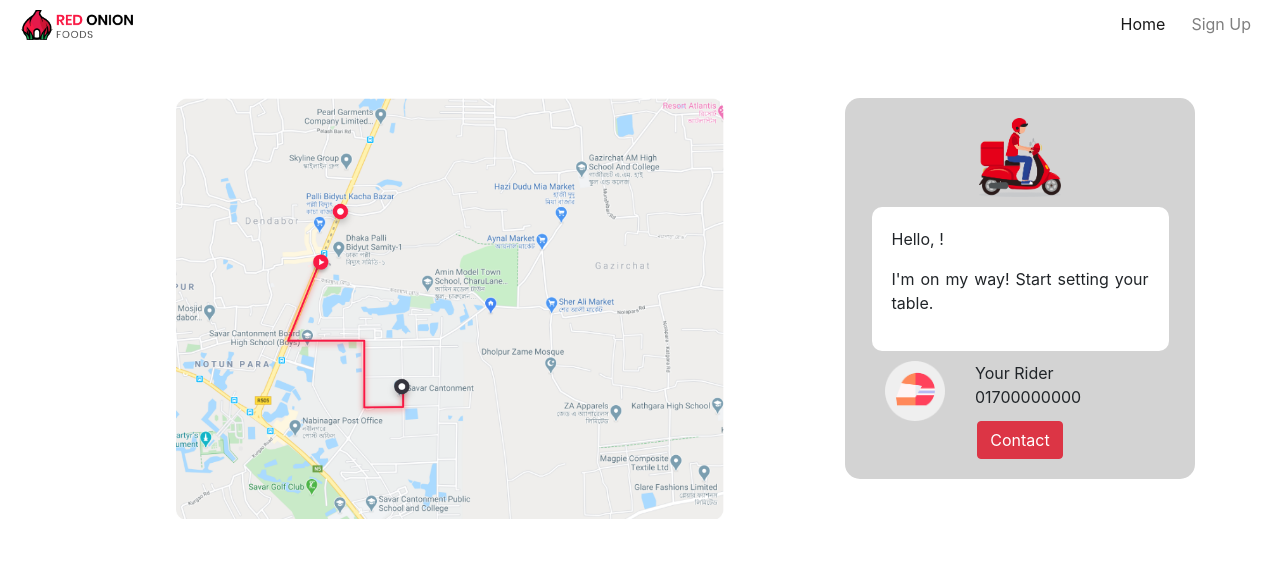
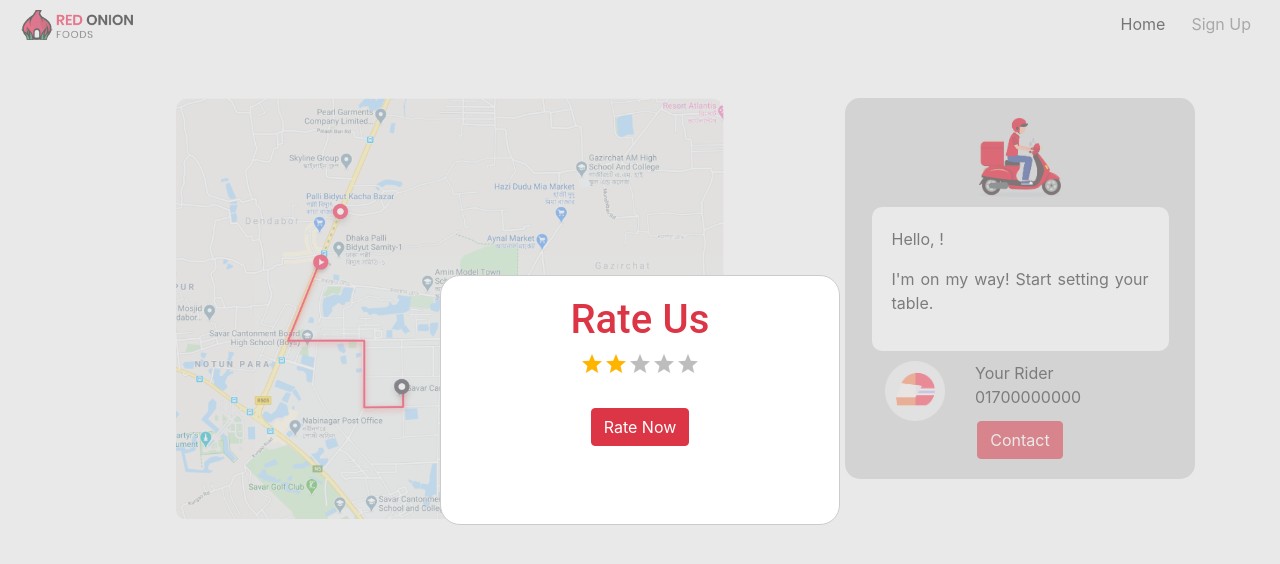
Before and after one commit to sifatMoonjerin/red-onion-foods, a React (Create React App) app: page /tracking in a window 1280 px wide. Shown: the top 564 px of the page. Built offline with nearby package versions, Linux system fonts and the light colour scheme; no server answers.

Commit message:
checkout form formatted

```diff
--- a/package.json
+++ b/package.json
@@ -6,6 +6,8 @@
     "@fortawesome/fontawesome-svg-core": "^1.2.27",
     "@fortawesome/free-solid-svg-icons": "^5.12.1",
     "@fortawesome/react-fontawesome": "^0.1.9",
+    "@material-ui/core": "^4.9.9",
+    "@material-ui/lab": "^4.0.0-alpha.48",
     "@stripe/react-stripe-js": "^1.1.2",
     "@stripe/stripe-js": "^1.3.1",
     "@testing-library/jest-dom": "^4.2.4",
@@ -17,6 +19,7 @@
     "react-bootstrap": "^1.0.0-beta.17",
     "react-dom": "^16.13.1",
     "react-hook-form": "^5.1.1",
+    "react-modal": "^3.11.2",
     "react-router-dom": "^5.1.2",
     "react-scripts": "^3.4.1"
   },
--- a/src/components/CheckoutForm/CheckoutForm.js
+++ b/src/components/CheckoutForm/CheckoutForm.js
@@ -7,6 +7,21 @@ import {
 } from '@stripe/react-stripe-js';
 
 const CheckoutForm = (props) => {
+  const CARD_STYLES = {
+    style: {
+      base: {
+        fontSize: '18px',
+        color: '#424770',
+        '::placeholder': {
+          color: '#aab7c4',
+        },
+      },
+      invalid: {
+        color: '#9e2146',
+      },
+    }
+  }
+
   const [paymentError, setPaymentError] = useState(null)
   const [paymentSuccess, setPaymentSuccess] = useState(null)
   const [orderId, setOrderId] = useState('')
@@ -51,7 +66,8 @@ const CheckoutForm = (props) => {
 
   return (
     <form style={{marginTop:'20px'}} onSubmit={handleSubmit}>
-      <CardElement/>
+      <h6 className="text-danger">Card Details</h6>
+      <CardElement options={CARD_STYLES} />
       { paymentError && <p style={{color: 'red'}}>{paymentError}</p>}
       { !paymentSuccess && <button className="btn btn-danger address-btn" type="submit" disabled={!stripe || props.deactBtn}>
         Place Order
--- /dev/null
+++ b/src/components/RatingForm/RatingForm.js
@@ -0,0 +1,61 @@
+import React from 'react';
+import Rating from '@material-ui/lab/Rating';
+import Typography from '@material-ui/core/Typography';
+import Box from '@material-ui/core/Box';
+import Modal from 'react-modal';
+
+Modal.setAppElement('#root')
+const RatingForm = () => {
+    const [value, setValue] = React.useState(2);
+    const [modalIsOpen, setModalIsOpen] = React.useState(true);
+
+    const closeModal = () => {
+        setModalIsOpen(false)
+    }
+
+    const handleRating = () => {
+        closeModal()
+    }
+
+    return (
+        <div>
+            <Modal
+                isOpen={modalIsOpen}
+                onRequestClose={closeModal}
+                style={{
+                    overlay:{
+                        background: "rgba(211,211,211,0.5)"
+                    },
+                    content:{
+                        height:'250px',
+                        width: '400px',
+                        textAlign: 'center',
+                        borderRadius: '20px',
+                        margin: 'auto'
+                    }
+                }}
+            >
+
+                <Box component="fieldset" mb={3} borderColor="transparent">
+                    <Typography component="legend">
+                        <h1 className="text-danger">Rate Us</h1>
+                    </Typography>
+                    <Rating
+                    name="simple-controlled"
+                    value={value}
+                    onChange={(event, newValue) => {
+                        setValue(newValue);
+                    }}
+                    />
+                </Box>
+                <button
+                    className="btn btn-danger"
+                    onClick={handleRating}
+                >Rate Now
+                </button>
+            </Modal>
+        </div>
+    );
+};
+
+export default RatingForm;
--- a/src/components/Tracking/Tracking.js
+++ b/src/components/Tracking/Tracking.js
@@ -2,6 +2,7 @@ import React from 'react';
 import map from '../../resources/ordercomplete.png';
 import './Tracking.css';
 import Rider from '../Rider/Rider';
+import RatingForm from '../RatingForm/RatingForm';
 
 const Tracking = () => {
     return (
@@ -14,6 +15,7 @@ const Tracking = () => {
                     <Rider></Rider>
                 </div>
             </div>
+            <RatingForm></RatingForm>
         </div>
     );
 };
```
Also changed, not shown: 1 other file (tests, documents, lock files or other folders).
